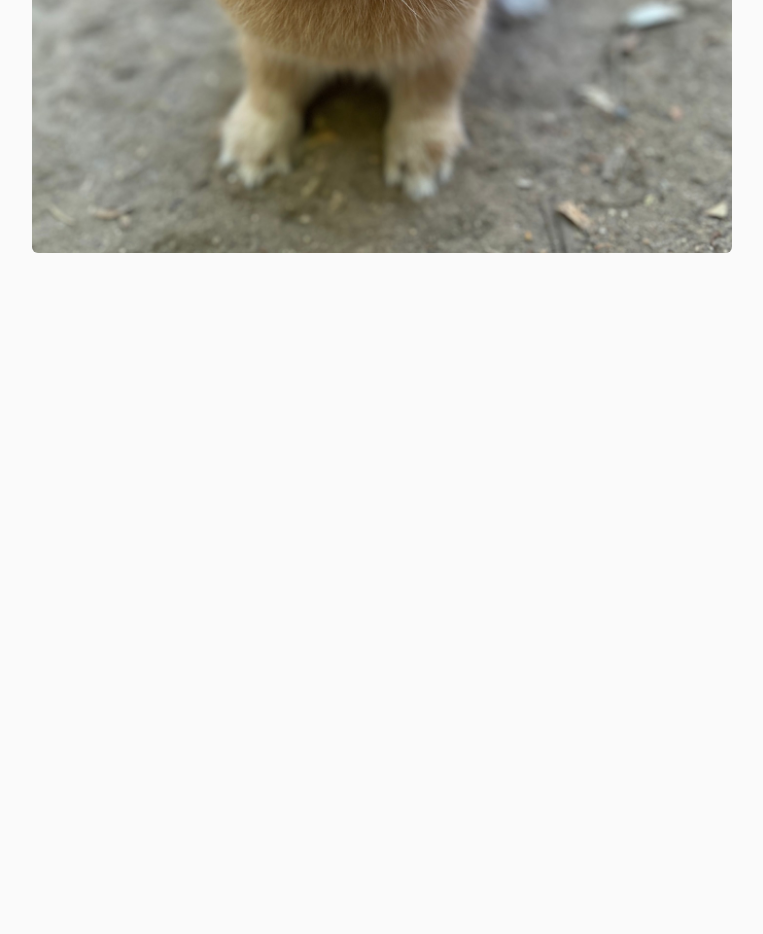
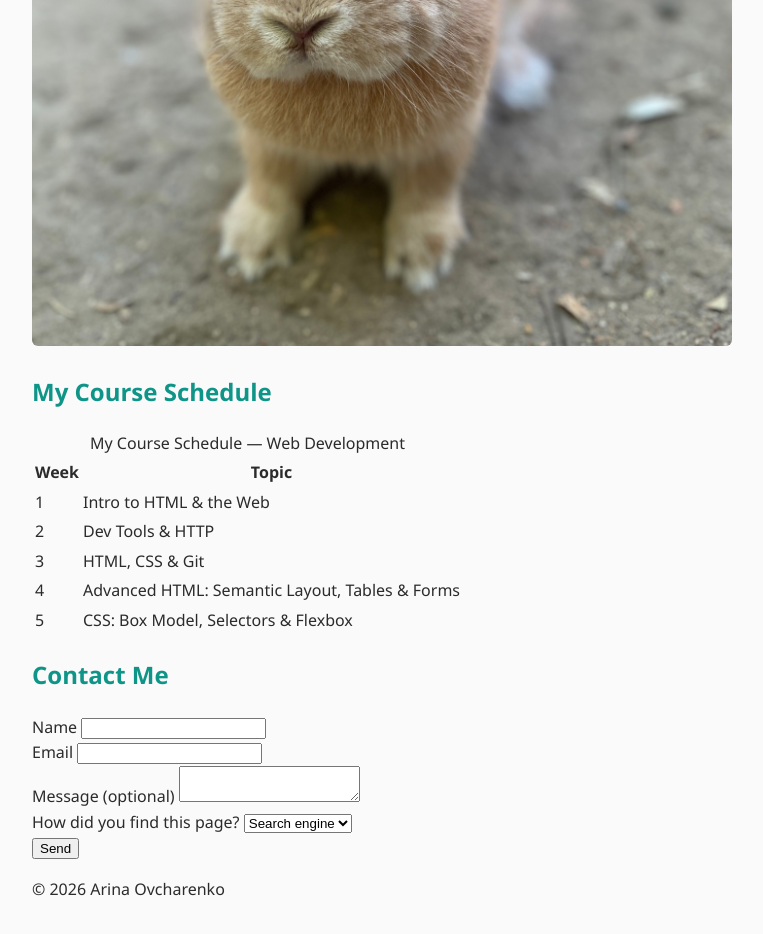
Before and after one commit to ariovcharenko/web-dev-labs, a plain HTML site: page index.html in a window 1280 px wide. Shown: the part 792-1726 px from the top of the page, without its empty margins (258-1021 px from the left). Before the commit the page ends 1092 px from the top, so only its background shows below. Drawn offline with Linux system fonts and the light colour scheme.

Commit message:
Add files via upload

```diff
--- a/index.html
+++ b/index.html
@@ -1,15 +1,28 @@
-<!-- Arina Ovcharenko — Lab 3 -->
+<!-- Arina Ovcharenko — Lab 4 -->
 <!DOCTYPE html>
 <html lang="en">
 <head>
 <meta charset="UTF-8">
+<meta name="viewport" content="width=device-width, initial-scale=1.0">
 <title>My First Web Page</title>
 <link rel="stylesheet" href="styles.css">
 </head>
 <body>
+
+<header>
   <h1>Hello, Web! Welcome to My Site</h1>
-<p>This is my first HTML page for this course.</p>
+  <p class="tagline">A student project for Web Development</p>
+</header>
 
+<nav>
+  <ul>
+    <li><a href="#">Home</a></li>
+    <li><a href="#">About</a></li>
+    <li><a href="#">Contact</a></li>
+  </ul>
+</nav>
+
+<main>
   <h2>About This Page</h2>
   <ul>
     <li>Learn modern front-end development</li>
@@ -18,5 +31,74 @@
   </ul>
   <a href="https://developer.mozilla.org" target="_blank">MDN Web Docs — a reliable reference for HTML, CSS, and JavaScript</a>
   <img src="photo.jpeg" alt="A small brown bunny standing on the ground, looking at the camera">
+
+  <h2>My Course Schedule</h2>
+  <table>
+    <caption>My Course Schedule — Web Development</caption>
+    <thead>
+      <tr>
+        <th scope="col">Week</th>
+        <th scope="col">Topic</th>
+      </tr>
+    </thead>
+    <tbody>
+      <tr>
+        <td>1</td>
+        <td>Intro to HTML &amp; the Web</td>
+      </tr>
+      <tr>
+        <td>2</td>
+        <td>Dev Tools &amp; HTTP</td>
+      </tr>
+      <tr>
+        <td>3</td>
+        <td>HTML, CSS &amp; Git</td>
+      </tr>
+      <tr>
+        <td>4</td>
+        <td>Advanced HTML: Semantic Layout, Tables &amp; Forms</td>
+      </tr>
+      <tr>
+        <td>5</td>
+        <td>CSS: Box Model, Selectors &amp; Flexbox</td>
+      </tr>
+    </tbody>
+  </table>
+
+  <h2>Contact Me</h2>
+  <form>
+    <div class="form-row">
+      <label for="name">Name</label>
+      <input type="text" id="name" name="name" required>
+    </div>
+
+    <div class="form-row">
+      <label for="email">Email</label>
+      <input type="email" id="email" name="email" required>
+    </div>
+
+    <div class="form-row">
+      <label for="msg">Message (optional)</label>
+      <textarea id="msg" name="msg"></textarea>
+    </div>
+
+    <div class="form-row">
+      <label for="referral">How did you find this page?</label>
+      <select id="referral" name="referral">
+        <option value="search">Search engine</option>
+        <option value="social">Social media</option>
+        <option value="friend">A friend</option>
+        <option value="class">Class / school</option>
+      </select>
+    </div>
+
+    <button type="submit">Send</button>
+  </form>
+</main>
+
+<footer>
+  <p>&copy; 2026 Arina Ovcharenko</p>
+</footer>
+
 </body>
 </html>
```
Lines whose indentation alone changed are shown as unchanged.
